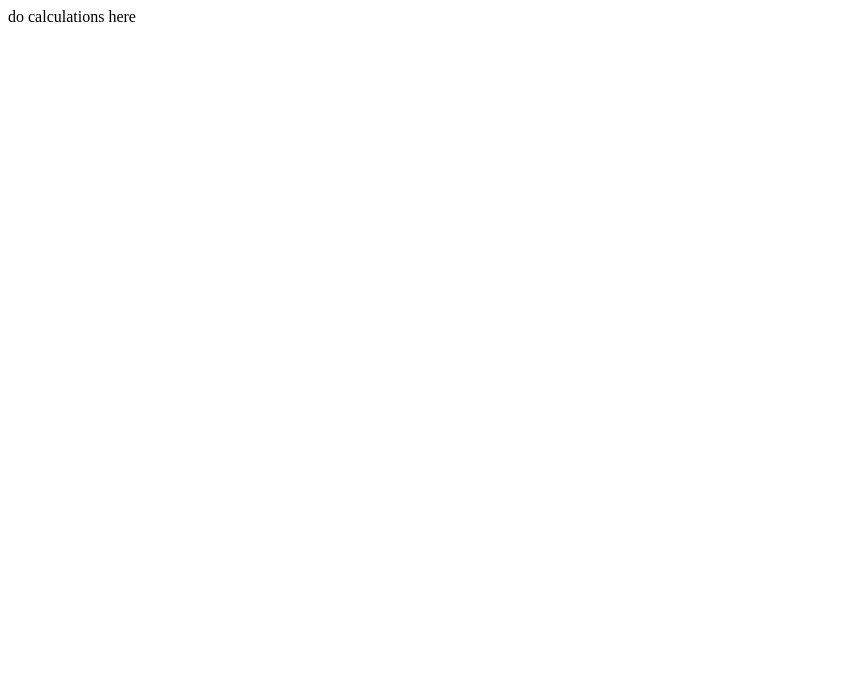
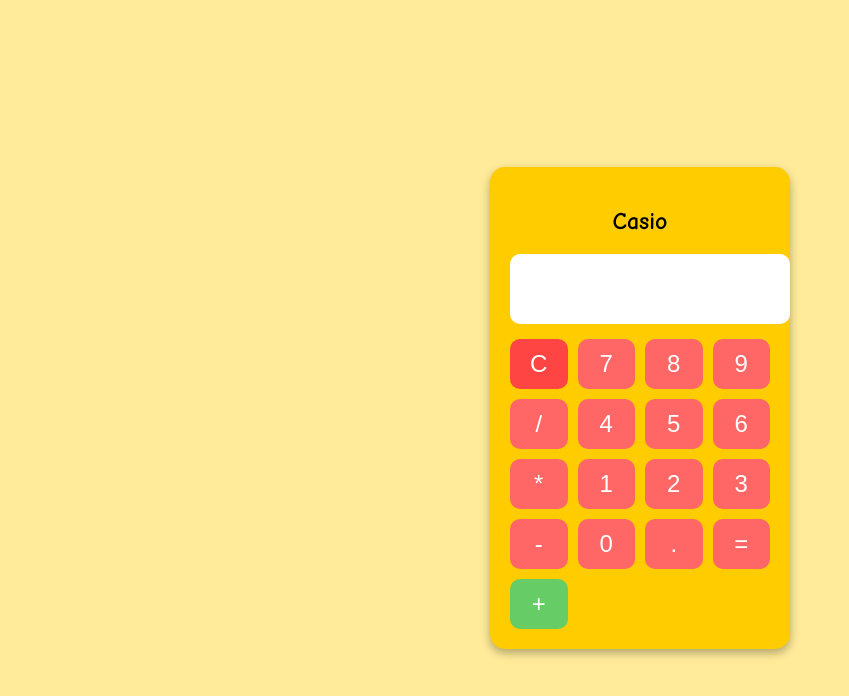
Before and after one commit to arju707/calculator, a plain HTML site: page index.html in a window 1280 px wide. Shown: the whole page, without its empty margins (0-849 px from the left). Drawn offline with Linux system fonts and the light colour scheme.

Commit message:
finished

```diff
--- a/index.html
+++ b/index.html
@@ -1,11 +1,52 @@
 <!DOCTYPE html>
 <html lang="en">
-<head>
-    <meta charset="UTF-8">
-    <meta name="viewport" content="width=device-width, initial-scale=1.0">
-    <title>Document</title>
-</head>
-<body>
-    do calculations here
-</body>
+  <head>
+    <meta charset="UTF-8" />
+    <meta name="viewport" content="width=device-width, initial-scale=1.0" />
+    <title>Kids Theme Calculator</title>
+    <link rel="stylesheet" href="style.css" />
+  </head>
+  <body>
+    <div class="calculator">
+      <h2>Casio</h2>
+      <input type="text" id="display" value="" />
+      <div class="buttons" id="buttons">
+        <button id="clear" onclick="clearDisplay() ">C</button>
+
+        <button class="btn" onclick="buttonClick(event)">7</button>
+
+        <button class="btn" onclick="buttonClick(event)">8</button>
+
+        <button class="btn" onclick="buttonClick(event)">9</button>
+
+        <button class="operator" onclick="opertorClick(event)">/</button>
+
+        <button class="btn" onclick="buttonClick(event)">4</button>
+
+        <button class="btn" onclick="buttonClick(event)">5</button>
+
+        <button class="btn" onclick="buttonClick(event)">6</button>
+
+        <button class="operator" onclick="opertorClick(event)">*</button>
+
+        <button class="btn" onclick="buttonClick(event)">1</button>
+
+        <button class="btn" onclick="buttonClick(event)">2</button>
+
+        <button class="btn" onclick="buttonClick(event)">3</button>
+
+        <button i class="operator" onclick="opertorClick(event)">-</button>
+
+        <button class="btn" onclick="buttonClick(event)">0</button>
+
+        <button class="operator" onclick="buttonClick(event)">.</button>
+
+        <button class="evaluate" onclick="evaluateResult(event)">=</button>
+
+        <button class="operator" onclick="opertorClick(event)">+</button>
+      </div>
+    </div>
+
+    <script src="script.js"></script>
+  </body>
 </html>
--- a/script.js
+++ b/script.js
@@ -0,0 +1,65 @@
+let firstInput="";
+let operator="";
+let secondInput="";
+let result="";
+
+
+let displayValue=firstInput;
+
+let input=document.getElementById("display")
+
+function buttonClick(event){
+  console.log(event.target.innerText);
+
+  console.log(input)
+  input.value+=event.target.innerText;
+}
+
+
+function clearDisplay(){
+  document.getElementById('display').value=""
+}
+
+
+function opertorClick(event){
+  firstInput=document.getElementById("display").value
+  console.log(firstInput)
+  clearDisplay();
+  console.log(document.getElementById("display").value)
+  operator=event.target.innerText;
+
+}
+
+
+function evaluateResult(event){
+  secondInput=document.getElementById("display").value;
+  console.log(secondInput);
+
+  console.log(firstInput,operator,secondInput,"operators");
+
+
+
+      if(operator==="+"){
+        result = Number(firstInput)+Number(secondInput);
+        document.getElementById("display").value=result;
+      }
+
+      if(operator=="-"){
+        result=parseInt((firstInput)-(secondInput))
+        console.log(result)
+        document.getElementById("display").value=result
+      }
+
+
+      if(operator==="/"){
+        result=parseInt((firstInput)/(secondInput))
+        console.log(result)
+        document.getElementById("display").value=result
+      }
+
+      if(operator==="*"){
+        result=parseInt((firstInput)*(secondInput))
+        console.log(result)
+        document.getElementById("display").value=result
+      }
+}
--- a/style.css
+++ b/style.css
@@ -0,0 +1,74 @@
+
+        body {
+            display: flex;
+            justify-content: center;
+            align-items: center;
+            height: 100vh;
+            background-color: #ffeb99;
+            font-family: 'Comic Sans MS', cursive, sans-serif;
+        }
+
+        .calculator {
+            width: 260px;
+            padding: 20px;
+            background: #ffcc00;
+            border-radius: 15px;
+            box-shadow: 0px 4px 10px rgba(0, 0, 0, 0.3);
+            text-align: center;
+        }
+
+        #display {
+            width: 100%;
+            height: 50px;
+            text-align: right;
+            font-size: 1.8rem;
+            border: none;
+            outline: none;
+            padding: 10px;
+            background: #fff;
+            color: #333;
+            border-radius: 10px;
+        }
+
+        .buttons {
+            display: grid;
+            grid-template-columns: repeat(4, 1fr);
+            gap: 10px;
+            margin-top: 15px;
+        }
+
+        button {
+            width: 100%;
+            height: 50px;
+            font-size: 1.5rem;
+            border: none;
+            border-radius: 10px;
+            background: #ff6666;
+            color: white;
+            cursor: pointer;
+            transition: background 0.3s;
+        }
+
+        button:hover {
+            background: #ff4444;
+        }
+
+        button:active {
+            background: #ff2222;
+        }
+
+        button:nth-child(1) { /* Clear button */
+            background: #ff4444;
+        }
+
+        button:nth-child(1):hover {
+            background: #cc0000;
+        }
+
+        button:nth-child(17) { /* Equal button */
+            background: #66cc66;
+        }
+
+        button:nth-child(17):hover {
+            background: #33aa33;
+        }
```
